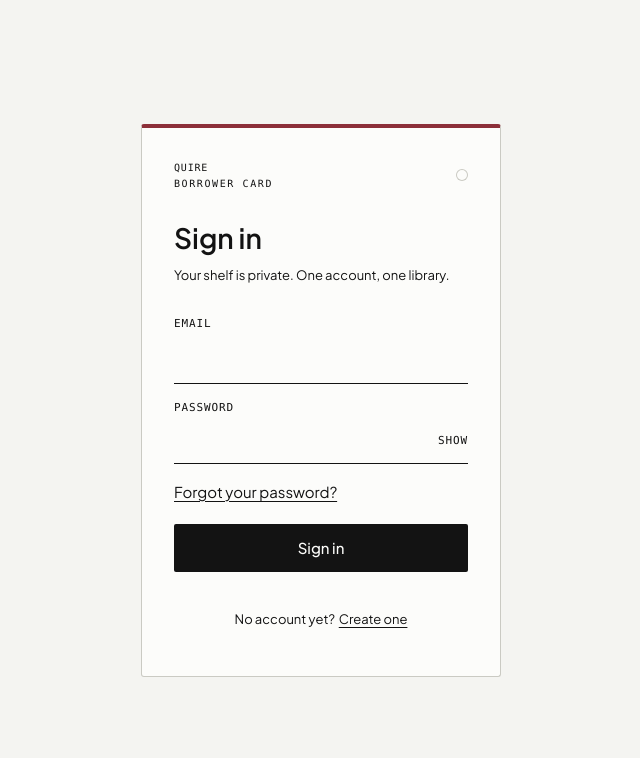
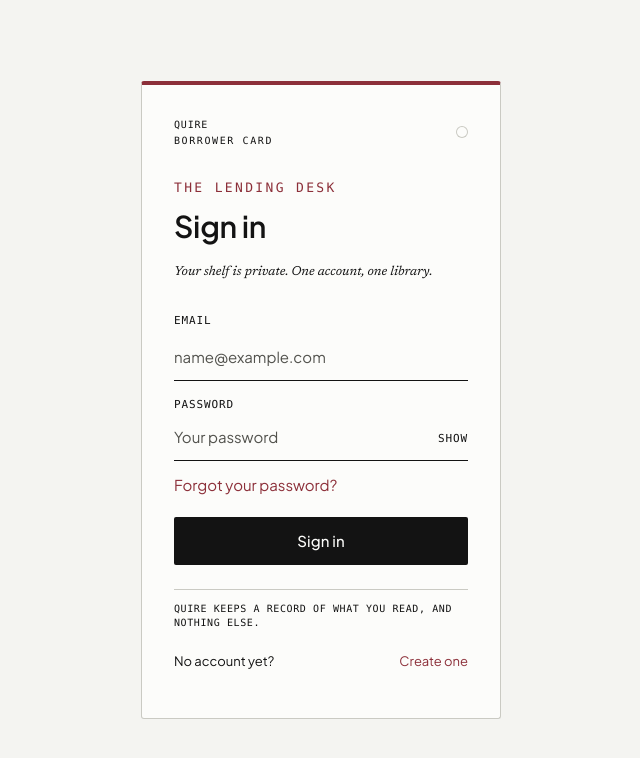
Before and after one commit to NojinNojs/quire, a React (Vite) app: page /#/search in a window 1280 px wide. Shown: the top 758 px of the page, without its empty margins (319-959 px from the left). Built offline with nearby package versions, Linux system fonts and the light colour scheme; no server answers.

Commit message:
feat(auth): give the card a modern editorial voice

```diff
--- a/src/features/auth/AuthForm.tsx
+++ b/src/features/auth/AuthForm.tsx
@@ -129,10 +129,11 @@ export function AuthForm({ client }: { client: SupabaseClient }) {
         data-slide={switched ? "true" : undefined}
       >
         <header className="auth-head">
+          <p className="auth-kicker">The lending desk</p>
           <h1 id="auth-title" ref={heading} tabIndex={-1}>
             {mode === "signin" ? "Sign in" : "Create an account"}
           </h1>
-          <p>Your shelf is private. One account, one library.</p>
+          <p className="auth-lede">Your shelf is private. One account, one library.</p>
         </header>
         <form
           onSubmit={submit}
@@ -146,6 +147,7 @@ export function AuthForm({ client }: { client: SupabaseClient }) {
               type="email"
               name="email"
               autoComplete="email"
+              placeholder="name@example.com"
               required
               disabled={busy}
               value={email}
@@ -159,6 +161,7 @@ export function AuthForm({ client }: { client: SupabaseClient }) {
             <input
               type={reveal ? "text" : "password"}
               name="password"
+              placeholder={mode === "signup" ? "At least 8 characters" : "Your password"}
               autoComplete={mode === "signin" ? "current-password" : "new-password"}
               required
               minLength={8}
@@ -197,6 +200,7 @@ export function AuthForm({ client }: { client: SupabaseClient }) {
                   type="password"
                   name="repeat"
                   autoComplete="new-password"
+                  placeholder="Type it again"
                   disabled={busy}
                   value={repeat}
                   aria-invalid={mismatch}
@@ -236,6 +240,7 @@ export function AuthForm({ client }: { client: SupabaseClient }) {
           </button>
         </form>
         <footer className="auth-footer">
+          <p className="auth-issued">Quire keeps a record of what you read, and nothing else.</p>
           <button
             type="button"
             className="auth-switch"
--- a/src/styles/auth.css
+++ b/src/styles/auth.css
@@ -385,3 +385,144 @@
 .borrower-card .auth-forgot {
   margin-top: var(--space-4);
 }
+
+/* the card arrives, it does not pop */
+@keyframes card-rise {
+  from {
+    opacity: 0;
+    transform: translateY(6px);
+  }
+  to {
+    opacity: 1;
+    transform: translateY(0);
+  }
+}
+
+.borrower-card .auth-face {
+  animation: card-rise 180ms var(--ease);
+}
+
+.borrower-card .auth-kicker {
+  margin: 0 0 var(--space-6);
+  font: 10px / 12px var(--font-mono);
+  letter-spacing: 0.18em;
+  text-transform: uppercase;
+  color: var(--accent);
+}
+
+.borrower-card .auth-head h1 {
+  font-size: 30px;
+  line-height: 34px;
+  letter-spacing: -0.01em;
+  margin: 0 0 var(--space-8);
+}
+
+.borrower-card .auth-lede {
+  margin: 0;
+  font-family: var(--font-serif);
+  font-size: 15px;
+  line-height: 22px;
+}
+
+/* the underline is the focus state, so it grows instead of appearing */
+.borrower-card .auth-form input {
+  border-bottom-width: var(--rule-width);
+  transition: border-color var(--motion) var(--ease);
+}
+
+.borrower-card .auth-form input:focus {
+  border-bottom-color: var(--accent);
+  outline: none;
+}
+
+.borrower-card .auth-issued {
+  width: 100%;
+  margin: var(--space-24) 0 0;
+  padding-top: var(--space-12);
+  border-top: var(--rule-width) solid var(--rule);
+  font: 10px / 14px var(--font-mono);
+  letter-spacing: 0.06em;
+  text-transform: uppercase;
+  color: var(--ink);
+  text-align: left;
+}
+
+@media (prefers-reduced-motion: reduce) {
+  .borrower-card .auth-face {
+    animation: none;
+  }
+}
+
+/* the footer is one column: the privacy line sits on the rule, the switch under it */
+.borrower-card .auth-footer {
+  display: flex;
+  flex-direction: column;
+  gap: var(--space-8);
+}
+
+.borrower-card .auth-issued {
+  border-top: var(--rule-width) solid var(--rule);
+  padding-top: var(--space-12);
+  margin: 0;
+}
+
+/* placeholders exist so the field reads as a field, not a printed blank */
+.borrower-card .auth-form input::placeholder {
+  color: var(--ink-muted);
+  opacity: 1;
+}
+
+.borrower-card .auth-form input:focus {
+  background: color-mix(in srgb, var(--accent) 6%, transparent);
+}
+
+/* links are ink, not browser blue-underlined */
+.borrower-card .auth-forgot,
+.borrower-card .auth-switch-action {
+  text-decoration: none;
+  color: var(--accent);
+}
+
+.borrower-card .auth-forgot:hover,
+.borrower-card .auth-switch-action:hover,
+.borrower-card .auth-forgot:focus-visible,
+.borrower-card .auth-switch-action:focus-visible {
+  text-decoration: underline;
+  text-underline-offset: 3px;
+}
+
+.borrower-card .auth-switch {
+  justify-content: space-between;
+  gap: var(--space-8);
+  width: 100%;
+}
+
+.borrower-card .auth-switch-ask {
+  color: var(--ink);
+}
+
+/* the button keeps its weight but stops shouting */
+.borrower-card .auth-form .primary {
+  font-size: 15px;
+  letter-spacing: 0.01em;
+}
+
+/* micro spacing: the writer needs air above the rule, the link needs air above it */
+.borrower-card .auth-form input {
+  padding-bottom: var(--space-10);
+}
+
+.borrower-card .auth-forgot {
+  margin-top: var(--space-10);
+}
+
+/* a 44px touch target even though the word is small */
+.borrower-card .auth-field .auth-reveal {
+  display: inline-flex;
+  align-items: center;
+  justify-content: flex-end;
+  min-height: 44px;
+  min-width: 44px;
+  bottom: 0;
+  padding: 0;
+}
```
Also changed, not shown: 7 other files (tests, documents, lock files or other folders).
